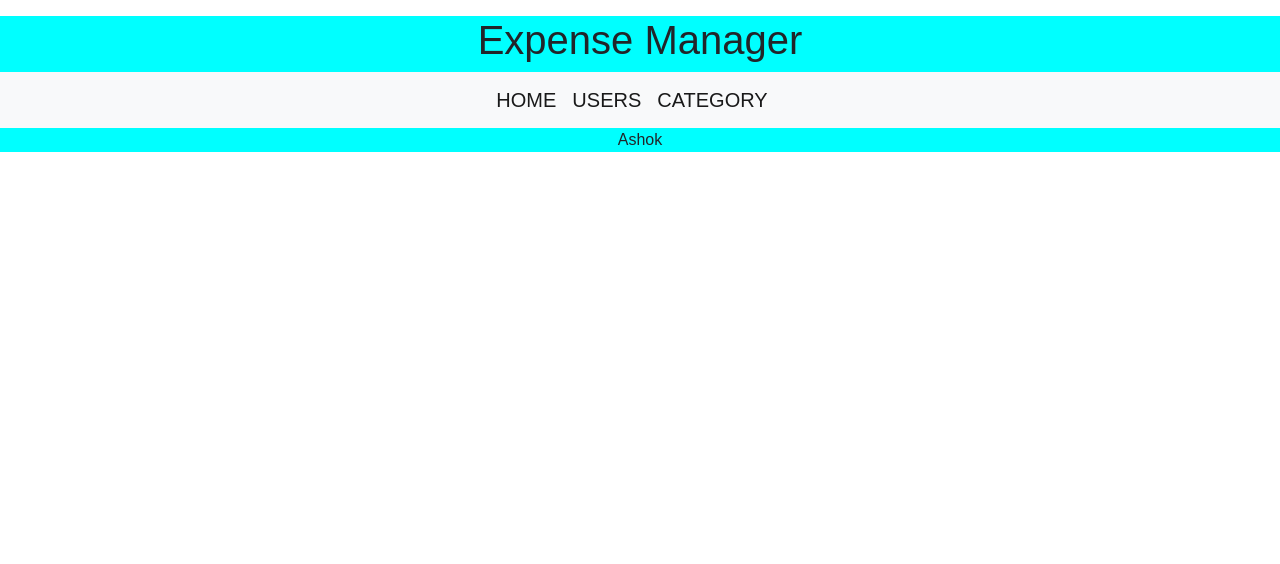
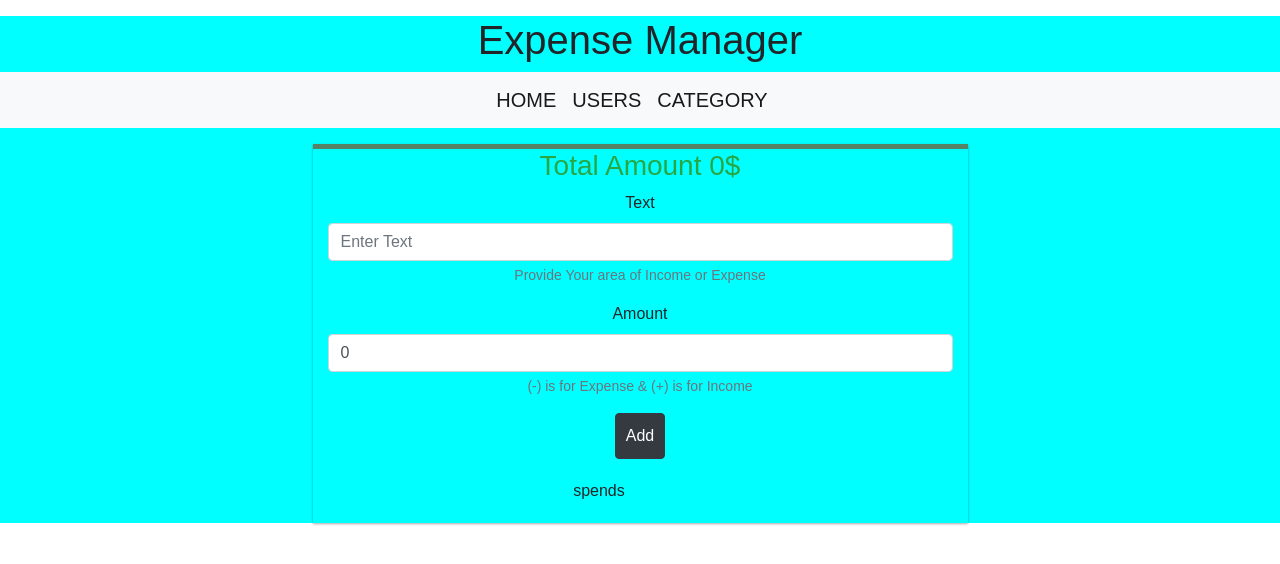
Before and after one commit to AshokJammu/payment_management_system, a React (Create React App) app in the folder payment_management/: page /users/1 in a window 1280 px wide. Shown: the top 564 px of the page. Built offline with nearby package versions, Linux system fonts and the light colour scheme.

Commit message:
updated userdetails

```diff
--- a/payment_management/src/Routes/UsersList.jsx
+++ b/payment_management/src/Routes/UsersList.jsx
@@ -1,5 +1,7 @@
 import React from "react";
 import { connect } from "react-redux";
+import AddTransaction from "../components/AddTransaction.js";
+// import TotalBalence from "../components/TotalBalence.js";
 // import { v4 as uuidv4 } from "uuid";
 
 class UsersList extends React.Component {
@@ -10,19 +12,20 @@ class UsersList extends React.Component {
 
   componentDidMount() {
     console.log(this.props);
-    let { userName } = this.props.match.params;
-
-    let item = this.props.data.find(item => item.userName === userName);
-
-    // this.setState(
-    //   {
-    //     ...item
-    //   }
-    // );
+    let user = this.props.match.params;
+    console.log(user);
+    let item = this.props.data.find(item => item.userName === user.userName);
     console.log(item, "aj");
   }
   render() {
-    return <div>Ashok</div>;
+    // const { users } = this.props;
+    return (
+      <div>
+        {/* <TotalBalence /> */}
+        {/* <h1>{users.userName}</h1> */}
+        <AddTransaction />
+      </div>
+    );
   }
 }
 
--- a/payment_management/src/components/AddTransaction.js
+++ b/payment_management/src/components/AddTransaction.js
@@ -0,0 +1,139 @@
+import React from "react";
+import { connect } from "react-redux";
+import { addIncome } from "../redux/action";
+import { v4 as uuidv4 } from "uuid";
+// import { useDispatch } from "react-redux";
+// import { useState } from "react";
+
+export class AddTransaction extends React.Component {
+  constructor(props) {
+    super(props);
+    this.state = {
+      text: "",
+      amount: 0,
+      id: uuidv4()
+    };
+  }
+
+  // onSubmit = e => {
+  //   console.log(this.state.amount);
+  //   e.preventDefault();
+  //   this.setState = {
+  //     id: Math.floor(Math.random() * 100000000),
+  //     text: this.state.text,
+  //     amount: this.state.amount
+  //   };
+  // };
+
+  render() {
+    const { text, amount } = this.state;
+    const { addIncome, budget } = this.props;
+    // console.log(budget);
+    // console.log(text);
+    const amounts = budget.map(item => item.amount);
+    //amounts = Number(amounts);
+    const total = amounts.reduce((acc, item) => (acc += Number(item)), 0);
+    console.log(total, "total");
+    return (
+      <div className="row d-flex justify-content-center mt-3">
+        <div
+          className="col-sm-6"
+          style={{
+            boxShadow:
+              "0 1px 3px rgba(0, 0, 0, 0.12), 0 1px 2px rgba(0, 0, 0, 0.24)",
+            borderTop: "5px solid #568265"
+          }}
+        >
+          <h3 className="text-center text-success">Total Amount {total}$</h3>
+          <div className="form-group">
+            <label htmlFor="">Text</label>
+            <input
+              type="text"
+              value={text}
+              // onChange={e => setText(e.target.value)}
+              onChange={e => this.setState({ text: e.target.value })}
+              className="form-control"
+              aria-describedby="emailHelp"
+              placeholder="Enter Text"
+            />
+            <small className="form-text text-muted">
+              Provide Your area of Income or Expense
+            </small>
+          </div>
+          <div className="form-group">
+            <label htmlFor="">Amount</label>
+            <input
+              type="number"
+              value={amount}
+              // onChange={e => setAmount(e.target.value)}
+              onChange={e => this.setState({ amount: e.target.value })}
+              className="form-control"
+              aria-describedby="emailHelp"
+              placeholder="Enter Amount"
+            />
+            <small className="form-text text-muted">
+              (-) is for Expense & (+) is for Income
+            </small>
+          </div>
+          <button
+            className="btn btn-dark"
+            style={{ padding: 10 }}
+            onClick={() => addIncome(this.state)}
+          >
+            Add
+          </button>
+
+          {/* <button
+            className="btn btn-dark"
+            style={{ padding: 10, margin:25 }}
+            onClick={() => addIncome(this.state)}
+          >
+            Reduce
+          </button> */}
+          <div
+            className="row d-flex justify-content-center"
+            style={{ padding: 20 }}
+          >
+            <div className="col-sm-8 d-flex justify-content-around">
+              <p className="display-5 text-muted" />
+              spends
+              <span className="text-info">
+                {budget?.map(item => (
+                  <>
+                    <div>
+                      {/* <p className="text-success">{item.text}</p> */}
+                      <p className="text-primary"> {item.text}</p>
+                    </div>
+                  </>
+                ))}
+              </span>
+              <p className="display-5">
+                <span className="text-info">
+                  {budget?.map(item => (
+                    <>
+                      <div>
+                        {/* <p className="text-success">{item.text}</p> */}
+                        <p className="text-primary"> {item.amount}$</p>
+                      </div>
+                    </>
+                  ))}
+                </span>
+              </p>
+            </div>
+          </div>
+        </div>
+      </div>
+    );
+  }
+}
+
+const mapStateToProps = state => ({
+  budget: state.budget
+});
+const mapDispatchToProps = dispatch => ({
+  addIncome: payload => dispatch(addIncome(payload))
+});
+export default connect(
+  mapStateToProps,
+  mapDispatchToProps
+)(AddTransaction);
--- a/payment_management/src/redux/action.js
+++ b/payment_management/src/redux/action.js
@@ -1,4 +1,4 @@
-import { ADD_USER, ADD_CATEGORY } from "./actionType";
+import { ADD_USER, ADD_CATEGORY, ADD_INCOME, ADD_EXPENSES } from "./actionType";
 
 export const addUser = payload => ({
   type: ADD_USER,
@@ -9,3 +9,13 @@ export const addCategory = payload => ({
   type: ADD_CATEGORY,
   payload
 });
+
+export const addIncome = payload => ({
+  type: ADD_INCOME,
+  payload
+});
+
+export const addExpenses = payload => ({
+  type: ADD_EXPENSES,
+  payload
+});
--- a/payment_management/src/redux/actionType.js
+++ b/payment_management/src/redux/actionType.js
@@ -1,2 +1,5 @@
 export const ADD_USER = "ADD_USER";
 export const ADD_CATEGORY = "ADD_CATEGORY";
+
+export const ADD_INCOME = "ADD_INCOME";
+export const ADD_EXPENSES = "ADD_EXPENSES";
--- a/payment_management/src/redux/reducer.js
+++ b/payment_management/src/redux/reducer.js
@@ -1,12 +1,13 @@
-import { ADD_USER, ADD_CATEGORY } from "./actionType";
+import { ADD_USER, ADD_CATEGORY, ADD_INCOME, ADD_EXPENSES } from "./actionType";
 import { v4 as uuidv4 } from "uuid";
 const initState = {
   users: [],
-  category: []
+  category: [],
+  budget: []
 };
 
 const reducer = (state = initState, { type, payload }) => {
-  console.log(state, "use");
+  // console.log(state, "use");
   switch (type) {
     case ADD_USER:
       const user = {
@@ -27,6 +28,29 @@ const reducer = (state = initState, { type, payload }) => {
         ...state,
         category: [...state.category, category]
       };
+
+    case ADD_INCOME:
+      console.log(state, "dda");
+      const amounts = state.budget.map(item => item.amount);
+      //amounts = Number(amounts);
+      const total = amounts.reduce((acc, item) => (acc += Number(item)), 0);
+      console.log(total, "total");
+      // const income = {
+      //   ...payload,
+      //   amount: state.amount + Number(payload),
+      //   id: uuidv4()
+      // };
+      return {
+        ...state,
+        budget: [...state.budget, payload]
+      };
+
+    case ADD_EXPENSES:
+      return {
+        ...state,
+        budget: state.budget.filter(item => item.id !== payload)
+        // budget: [...state.category, payload]
+      };
     default:
       return state;
   }
```
Also changed, not shown: payment_management/src/components/TotalBalence.js (added).
